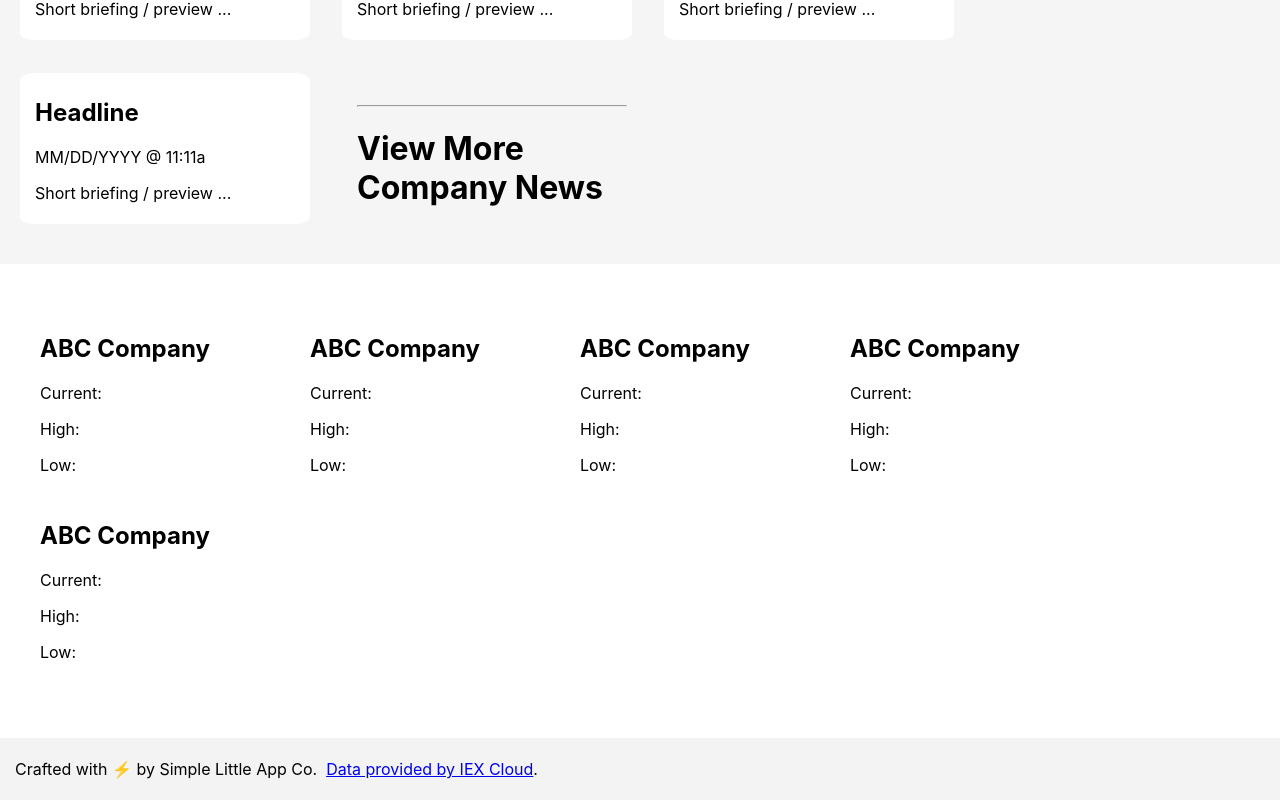
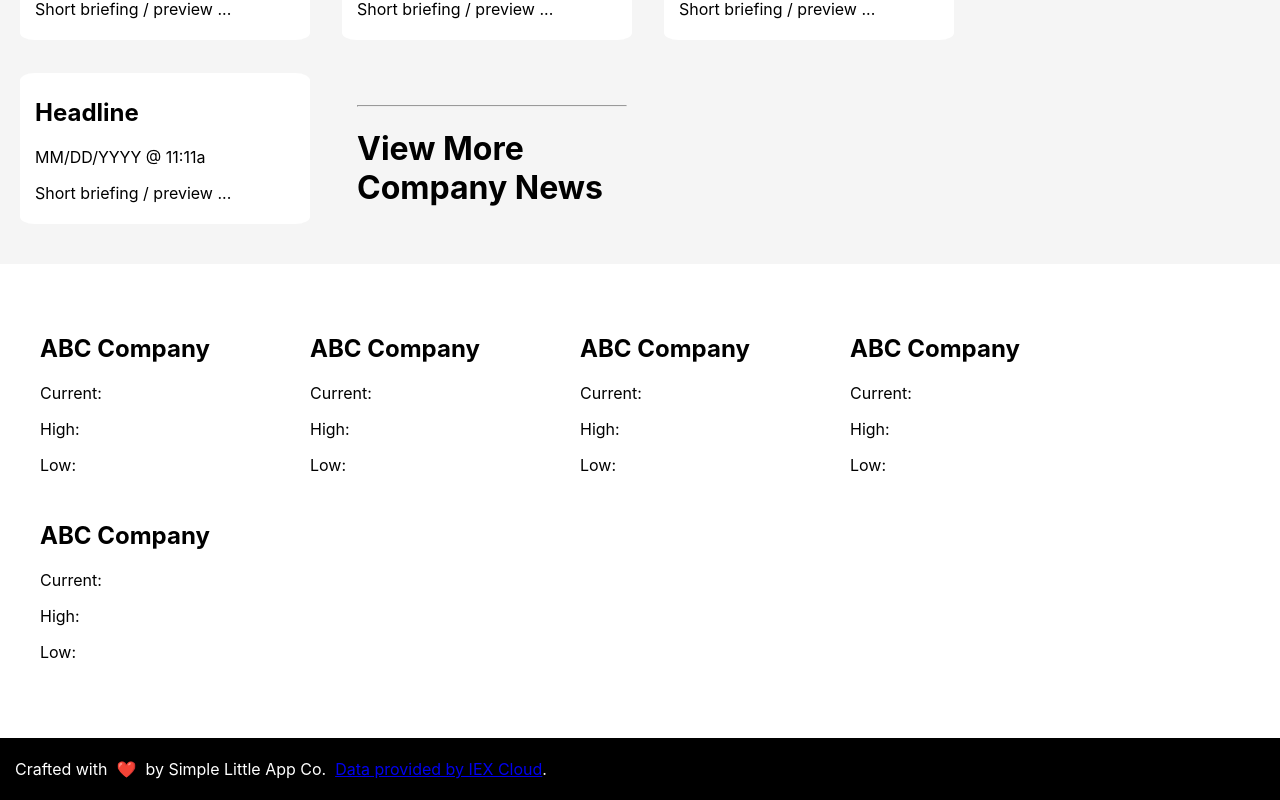
Before and after one commit to xmd404/simple-stock, a React (Create React App) app: page / in a window 1280 px wide. Shown: the part 403-1203 px from the top of the page. Built offline with nearby package versions, Linux system fonts and the light colour scheme.

Commit message:
refactor footer

```diff
--- a/src/components/footer/footer.js
+++ b/src/components/footer/footer.js
@@ -3,8 +3,8 @@ import React from 'react';
 const FooterStyle = {
   margin: '10px 0 0',
   padding: '5px 15px',
-  color: '#000',
-  backgroundColor: '#F3F3F3',
+  color: '#FFF',
+  backgroundColor: '#000',
 };
 
 const Footer = () =>
@@ -14,7 +14,7 @@ const Footer = () =>
       <span
         role='img'
         aria-label='dunder or zap emoji'>
-        &nbsp;⚡️&nbsp;
+        &nbsp; ❤️ &nbsp;
       </span>
       by Simple Little App Co.
       &nbsp;
```
